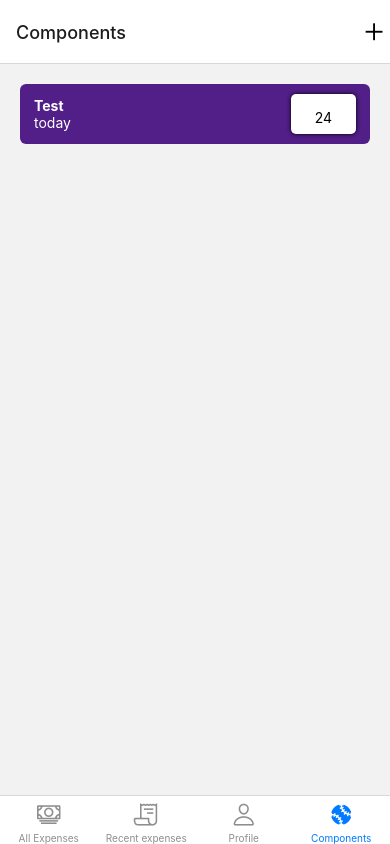
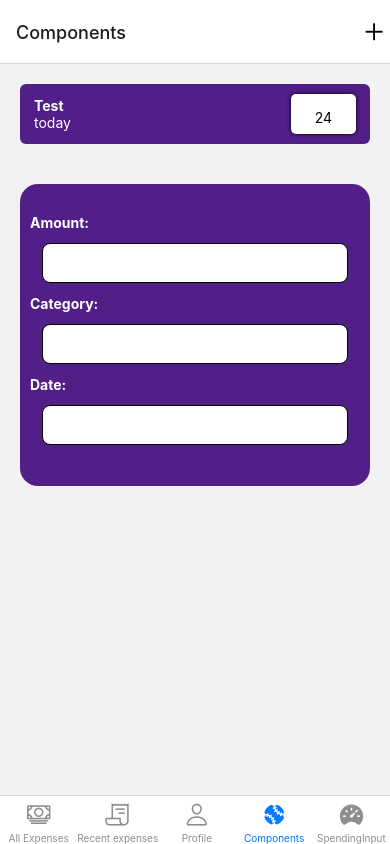
Before and after one commit to MinoThauros/Budget-app, a React Native app: screen /Components in a window 390 px wide. Built offline with nearby package versions, Linux system fonts and the light colour scheme.

Commit message:
created input box

```diff
--- a/App.tsx
+++ b/App.tsx
@@ -13,6 +13,7 @@ import {HeaderButton} from './components/headerAddButton';
 import OverlayToggleContextProvider from './states/context/InputOverlayContext';
 import { useContext } from "react";
 import { OverlayContext } from './states/context/InputOverlayContext';
+import SpendingInput from './screens/SpendingInput';
 /**
  Gameplan:
  1) Build all components needed:
@@ -79,6 +80,13 @@ export default function App() {
                 tabBarIcon: ({color,size}:any)=>(<Ionicons name="baseball-sharp" color={color} size={size}/>)
               }}/>
 
+            <Tab.Screen
+              name="SpendingInput"
+              component={SpendingInput}
+              options={{
+                tabBarIcon: ({color,size}:any)=>(<Ionicons name="speedometer" color={color} size={size}/>)
+              }}/>
+
 
 
           </Tab.Navigator>
@@ -106,8 +114,8 @@ const styles = StyleSheet.create({
 
 /**
  * todo:
- * + add plus button in order to add more spendings
- * + style header
- * + add background colors and themes (linear gradient maybe)
- * + use overlay for form
+ * + build overlay into spending input
+ * + hide button on the nav bar
+ * + trigger navigation from add button
+ * + from within component
  */
--- /dev/null
+++ b/components/ PriceDisplayer.tsx
@@ -0,0 +1,82 @@
+import { Button, Text, View, StyleSheet, Pressable } from "react-native";
+import { spending } from "../models/spending";
+
+
+const PriceDisplayer=({title,price,category,date,onPress}:any):JSX.Element=>{
+    /**
+     * Simple wrapper to diplay a spending; simply references back an onPress prop
+     */
+    return (
+
+        <Pressable
+            style={({pressed})=>(pressed ? styles.pressed:null)}
+            onPress={onPress}>
+            <View style={styles.overallContainer}>
+            <View style={styles.DetailsContainer} >
+                <View style={styles.DetailsColumn}>
+                    <Text style={styles.DetailsName}>{title}</Text>
+                    <Text style={styles.DetailsDate}>{date}</Text>
+                </View>
+                <View style={styles.PriceContainer}>
+                    <Text>
+                        {price}
+                    </Text>
+                </View>
+            </View>
+{/*                <View>
+                <Text>
+                    {category}
+                </Text>
+    </View>*/}
+        </View>
+        </Pressable>
+
+    )};
+
+const styles=StyleSheet.create({
+    overallContainer:{
+        backgroundColor:"#521e87",
+        borderRadius:6,
+        padding:10,
+        margin:20,
+        height:60,
+        justifyContent:'center'
+    },
+    DetailsContainer:{
+        flexDirection:'row',
+        justifyContent:'center',
+        alignItems:'center'
+    },
+    DetailsColumn:{
+        paddingEnd:220
+
+    },
+    PriceContainer:{
+        borderRadius:5,
+        backgroundColor:'white',
+        height:40,
+        width:65,
+        alignItems:'center',
+        paddingTop:6,
+        justifyContent:'center',
+        shadowRadius:4,
+
+    },
+    DetailsName:{
+        fontWeight:'bold',
+        color:'white'
+
+    },
+
+    DetailsDate:{
+        color:'white'
+    },
+    PriceTexy:{
+
+    },
+    pressed:{
+        opacity:0.5
+    },})
+
+
+export default PriceDisplayer
--- /dev/null
+++ b/components/SpendingInput.tsx
@@ -0,0 +1,60 @@
+import { Button, Text, View, StyleSheet, TextInput } from "react-native";
+import { spending } from "../models/spending";
+
+
+const SpendingInput=({title,price,category,date,onPress}:any):JSX.Element=>{
+    /**
+     * Simple wrapper to diplay a spending; simply references back an onPress prop
+     */
+     return (
+        <View style={styles.overallContainer}>
+            <View>
+                <View>
+                    <Text style={styles.titles}>Amount: </Text>
+                    <TextInput style={styles.textInputA}></TextInput>
+                </View>
+                <View>
+                    <Text style={styles.titles}>Category: </Text>
+                    <TextInput style={styles.textInputA}></TextInput>
+                </View>
+                <View>
+                    <Text style={styles.titles}>Date: </Text>
+                    <TextInput style={styles.textInputA}></TextInput>
+                </View>
+                <View>
+                    {/*<Button onPress={()=>{}}/>*/}
+                </View>
+            </View>
+        </View>)
+
+};
+
+const styles=StyleSheet.create({
+    overallContainer:{
+        backgroundColor:"#521e87",
+        borderRadius:18,
+        padding:10,
+        margin:20,
+        height:'75%',
+        justifyContent:'center'
+    },
+
+    textInputA:{
+        height: 40,
+        margin: 12,
+        borderWidth: 1,
+        padding: 10,
+        backgroundColor:'white',
+        borderRadius:8
+    },
+    titles:{
+        fontWeight:'bold',
+        color:'white'
+
+    },
+
+
+})
+
+
+export default SpendingInput
--- /dev/null
+++ b/screens/SpendingInput.tsx
@@ -0,0 +1,24 @@
+import { Text, View,StyleSheet, Modal } from "react-native";
+import { useLayoutEffect } from "react";
+
+const SpendingInput=({navigation,route}:any)=>{
+    return (
+        <Modal style={styles.overallView}>
+            <View style={styles.overallView}>
+            <Text>Spending input</Text>
+        </View>
+        </Modal>
+
+    )
+}
+
+export default SpendingInput;
+
+const styles=StyleSheet.create({
+    overallView:{
+        flex:1,
+        backgroundColor:'pink',
+        justifyContent:'center',
+        alignItems:'center'
+    }
+})
--- a/screens/components.tsx
+++ b/screens/components.tsx
@@ -1,5 +1,7 @@
 import { Button, Text, View, StyleSheet, Pressable } from "react-native";
 import { spending } from "../models/spending";
+import PriceDisplayer from "../components/ PriceDisplayer";
+import SpendingInput from "../components/SpendingInput";
 
 const Components=({navigation,route}:any)=>{
 
@@ -7,42 +9,14 @@ const Components=({navigation,route}:any)=>{
         navigation.navigate('Recent expenses');
     };
 
-    const PriceDisplayer=({title,price,category,date,onPress}:any):JSX.Element=>{
-        /**
-         * Simple wrapper to diplay a spending; simply references back an onPress prop
-         */
-        return (
-
-            <Pressable
-                style={({pressed})=>(pressed ? styles.pressed:null)}
-                onPress={onPress}>
-                <View style={styles.overallContainer}>
-                <View style={styles.DetailsContainer} >
-                    <View style={styles.DetailsColumn}>
-                        <Text style={styles.DetailsName}>{title}</Text>
-                        <Text style={styles.DetailsDate}>{date}</Text>
-                    </View>
-                    <View style={styles.PriceContainer}>
-                        <Text>
-                            {price}
-                        </Text>
-                    </View>
-                </View>
-{/*                <View>
-                    <Text>
-                        {category}
-                    </Text>
-        </View>*/}
-            </View>
-            </Pressable>
-
-        )};
 
 
 
     return (
         <View>
             <PriceDisplayer title={'Test'} price={24} category={'food'} date={'today'} onPress={button}/>
+
+            <SpendingInput/>
         </View>
     )
 }
@@ -93,6 +67,8 @@ const styles=StyleSheet.create({
     },
     //////////////////////////////
 
+
+
 })
 
 export default Components;
```
